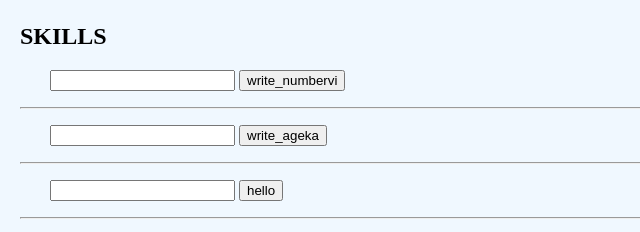
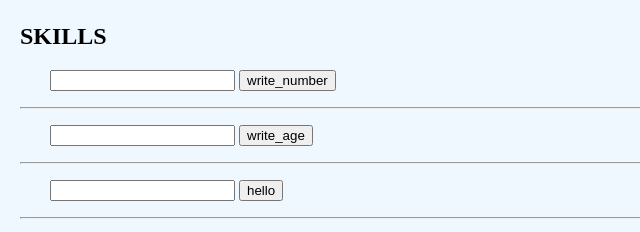
Before and after one commit to GurnikVitaliy/translator, a plain HTML site: page index.html in a window 1280 px wide. Shown: the part 914-1146 px from the top of the page, 0-640 px from the left. Drawn offline with Linux system fonts and the light colour scheme.

Commit message:
Update index.html

```diff
--- a/index.html
+++ b/index.html
@@ -115,10 +115,10 @@
         <section id="expretion">
             <h2>SKILLS</h2>
             <p><input type="text" id="input1">
-            <button id="btn1">write_numbervi</button></p>
+            <button id="btn1">write_number</button></p>
             <hr>
             <p><input type="text" id="input2">
-                <button id="btn2">write_ageka</button></p>
+                <button id="btn2">write_age</button></p>
                 <hr>
                 <p><input type="text" id="input3">
                     <button id="btn3">hello</button></p>
```
